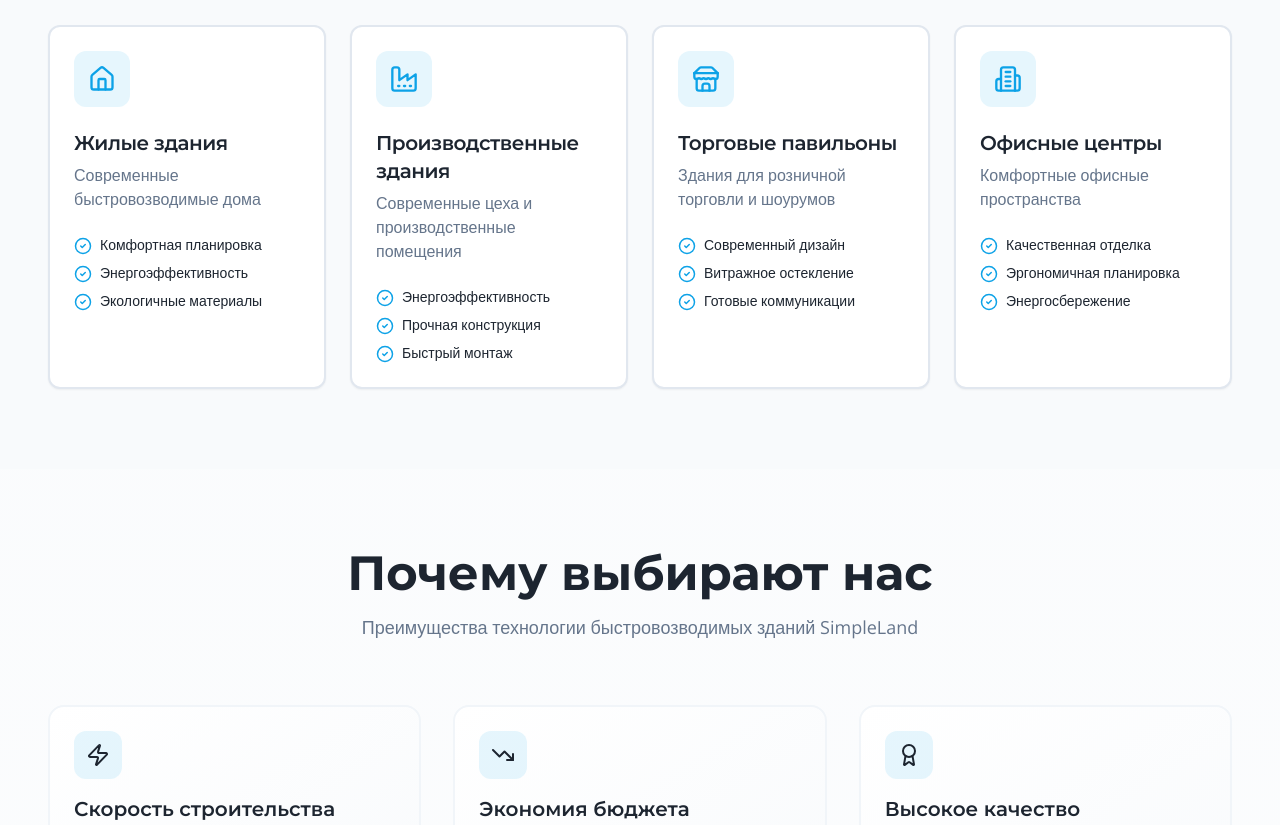
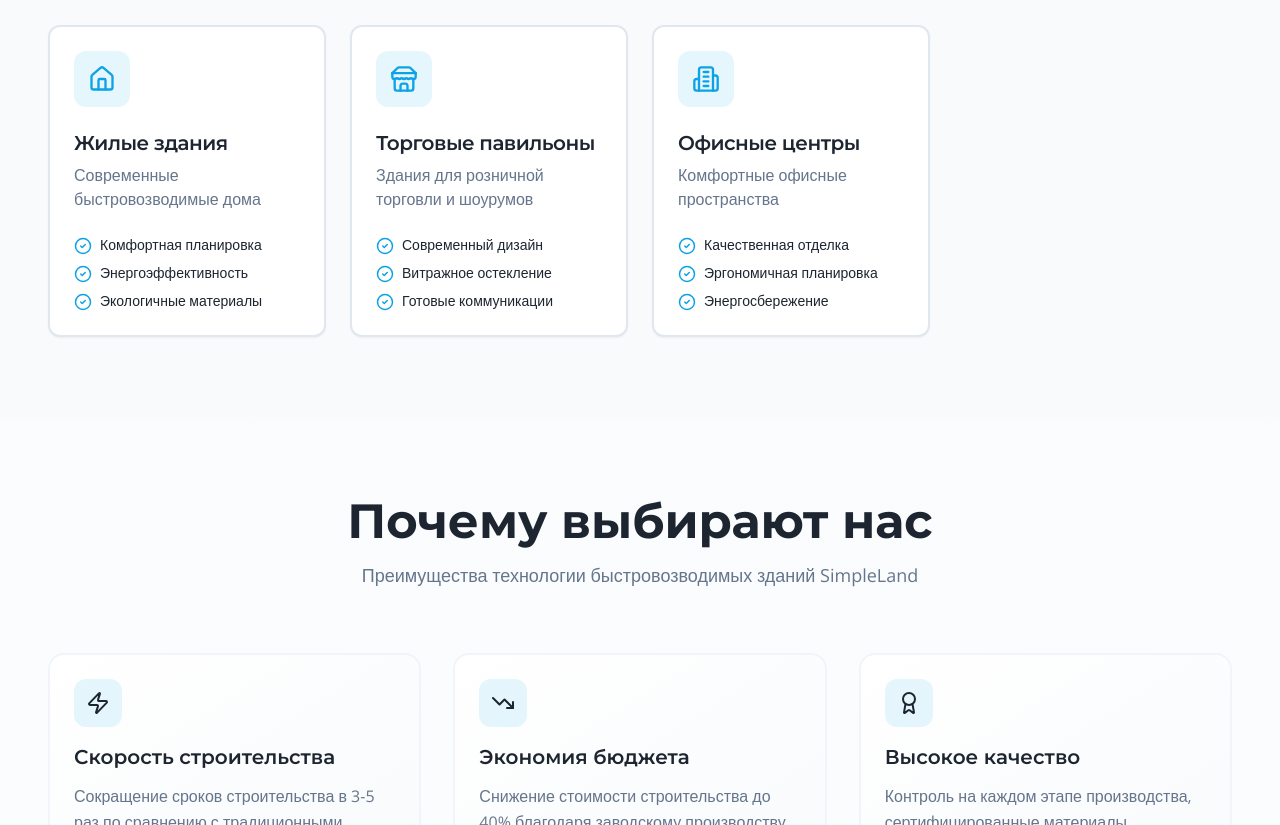
Before and after one commit to pr-poehali-dev/simpleland-website-creation, a React (Vite) app: page / in a window 1280 px wide. Shown: the part 1020-1845 px from the top of the page. Built offline with nearby package versions, Linux system fonts and the light colour scheme.

Commit message:
Удаление вкладки производственных зданий

```diff
--- a/src/pages/Index.tsx
+++ b/src/pages/Index.tsx
@@ -18,12 +18,6 @@ const Index = () => {
       description: 'Современные быстровозводимые дома',
       features: ['Комфортная планировка', 'Энергоэффективность', 'Экологичные материалы'],
       icon: 'Home'
-    },
-    {
-      title: 'Производственные здания',
-      description: 'Современные цеха и производственные помещения',
-      features: ['Энергоэффективность', 'Прочная конструкция', 'Быстрый монтаж'],
-      icon: 'Factory'
     },
     {
       title: 'Торговые павильоны',
```
